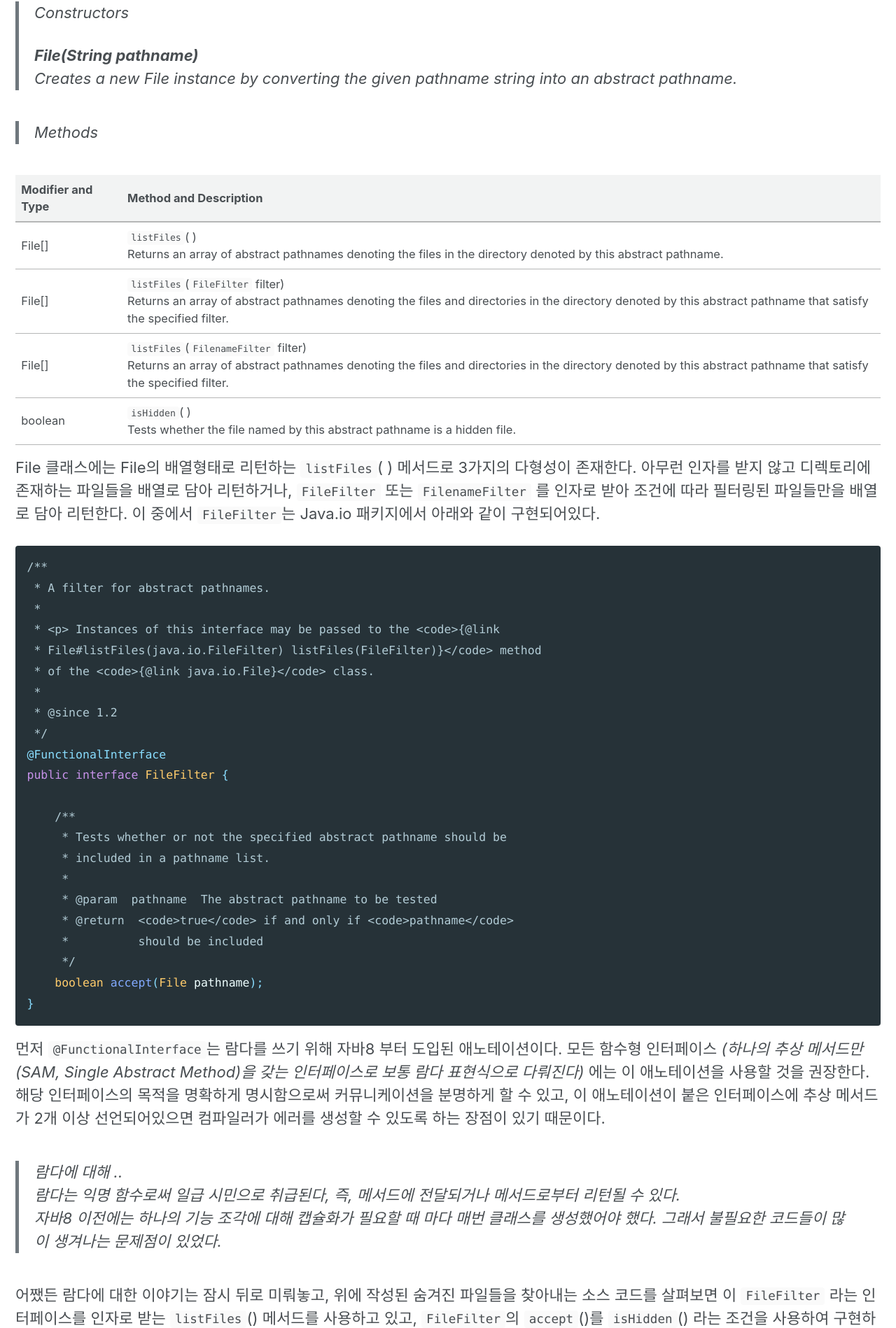
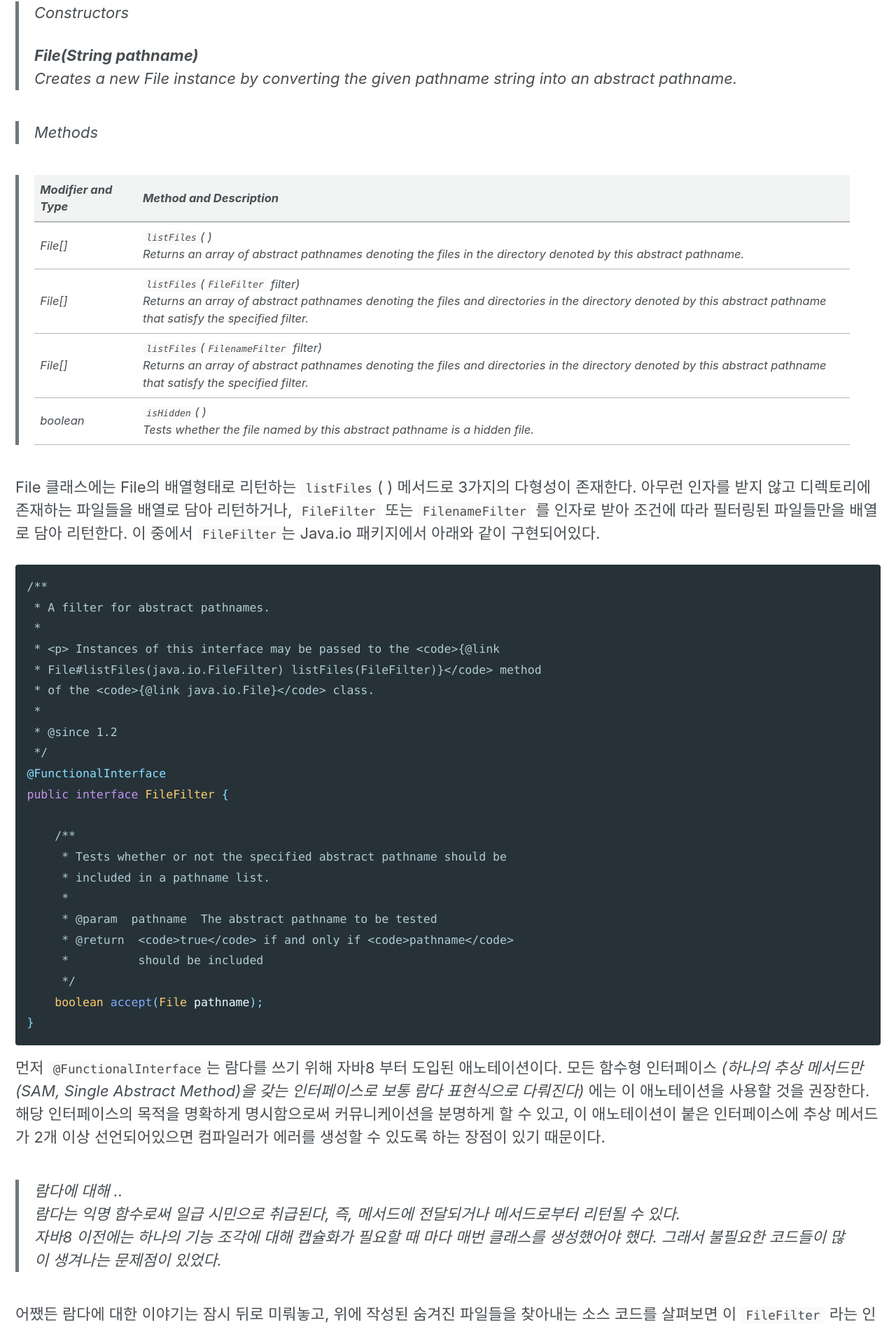
Before and after one commit to dulrook/dulrook.github.io, a Jekyll site: the page built from _posts/2019-09-08-[모던자바인액션] 메서드 참조, 람다, 익명함수.markdown, in a window 1280 px wide. Shown: the part 630-2528 px from the top of the page at 70% size. Built offline with Jekyll 4.4.1, drawn with Linux system fonts in a browser that asks for light colours; cached includes are drawn as plain includes; nearby versions of some CDN libraries.

Commit message:
Update 2019-09-08-[모던자바인액션] 메서드 참조, 람다, 익명함수.markdown

```diff
--- a/_posts/2019-09-08-[모던자바인액션] 메서드 참조, 람다, 익명함수.markdown
+++ b/_posts/2019-09-08-[모던자바인액션] 메서드 참조, 람다, 익명함수.markdown
@@ -28,12 +28,12 @@ File[] hiddenFiles = new File(".").listFiles(new FileFilter() {
 
  > *Methods*
 
-| Modifier and Type | Method and Description |
-| ------------ | ----------- |
-| File[] | `listFiles`( ) <br> Returns an array of abstract pathnames denoting the files in the directory denoted by this abstract pathname. |
-| File[] | `listFiles`(`FileFilter` filter) <br> Returns an array of abstract pathnames denoting the files and directories in the directory denoted by this abstract pathname that satisfy the specified filter. |
-| File[] | `listFiles`(`FilenameFilter` filter) <br> Returns an array of abstract pathnames denoting the files and directories in the directory denoted by this abstract pathname that satisfy the specified filter. |
-| boolean | `isHidden`( ) <br> Tests whether the file named by this abstract pathname is a hidden file. |
+> | Modifier and Type | Method and Description |
+> | ------------ | ----------- |
+> | File[] | `listFiles`( ) <br> Returns an array of abstract pathnames denoting the files in the directory denoted by this abstract pathname. |
+> | File[] | `listFiles`(`FileFilter` filter) <br> Returns an array of abstract pathnames denoting the files and directories in the directory denoted by this abstract pathname that satisfy the specified filter. |
+> | File[] | `listFiles`(`FilenameFilter` filter) <br> Returns an array of abstract pathnames denoting the files and directories in the directory denoted by this abstract pathname that satisfy the specified filter. |
+> | boolean | `isHidden`( ) <br> Tests whether the file named by this abstract pathname is a hidden file. |
 
 File 클래스에는 File의 배열형태로 리턴하는 `listFiles`( ) 메서드로 3가지의 다형성이 존재한다. 아무런 인자를 받지 않고 디렉토리에 존재하는 파일들을 배열로 담아 리턴하거나, `FileFilter` 또는 `FilenameFilter` 를 인자로 받아 조건에 따라 필터링된 파일들만을 배열로 담아 리턴한다. 이 중에서 `FileFilter`는 Java.io 패키지에서 아래와 같이 구현되어있다.
 
```
